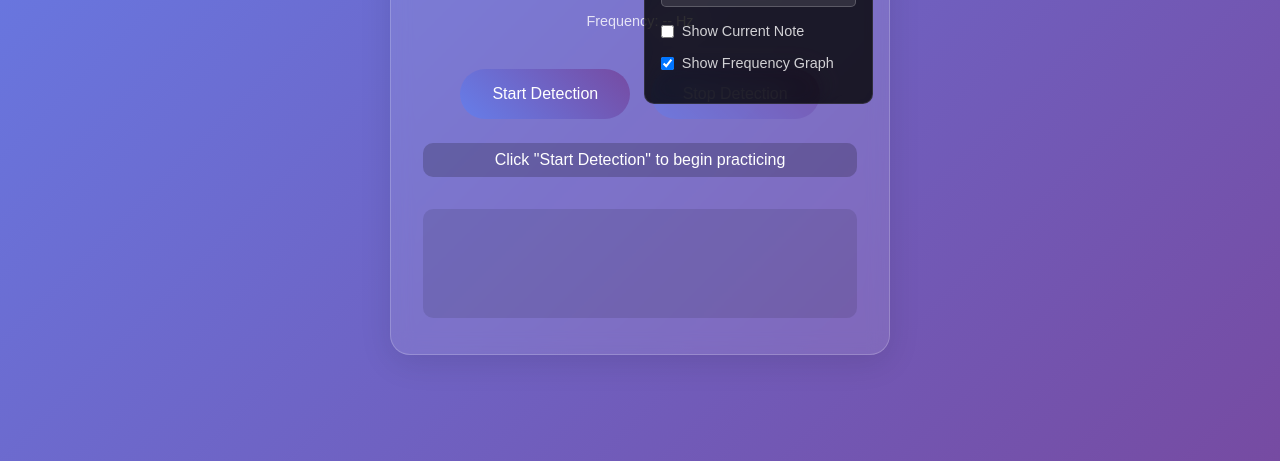
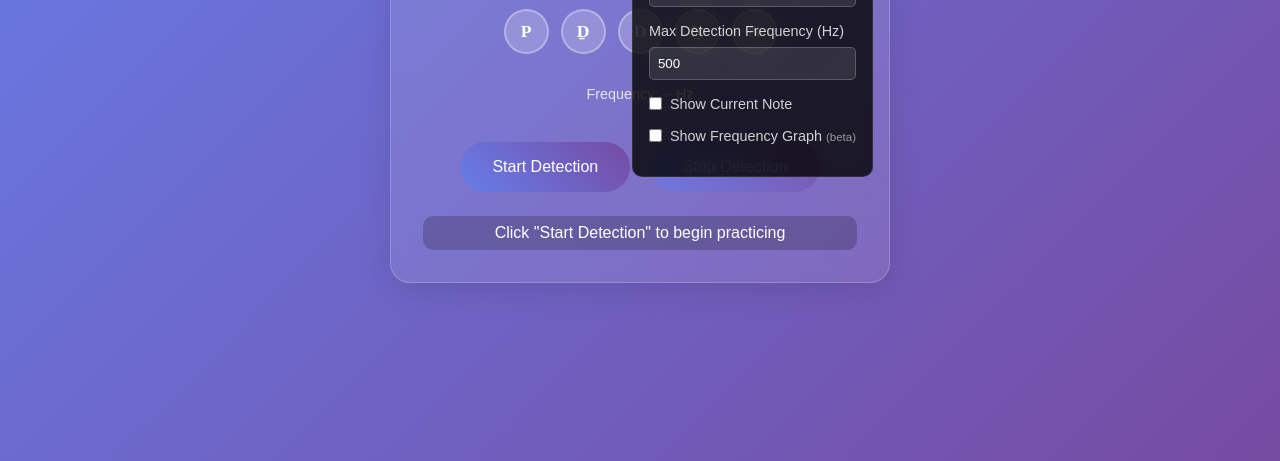
Before and after one commit to bluejay-creators/sargam-riyaz, a website: page index.html in a window 1280 px wide. Both pictures are taken after a click on the button "⚙️". Shown: the part 339-800 px from the top of the page. Drawn offline with Linux system fonts and the light colour scheme.

Commit message:
Frequency graph off by default and visibility fix

```diff
--- a/index.html
+++ b/index.html
@@ -259,8 +259,8 @@
             </div>
             <div class="settings-group">
                 <div class="checkbox-group">
-                    <input type="checkbox" id="showGraph" checked onchange="toggleVisibility('frequencyGraph', this.checked)">
-                    <label for="showGraph">Show Frequency Graph</label>
+                    <input type="checkbox" id="showGraph" onchange="toggleVisibility('frequencyGraph', this.checked)">
+                    <label for="showGraph">Show Frequency Graph <span style="font-size: 0.8em; opacity: 0.7;">(beta)</span></label>
                 </div>
             </div>
         </div>
@@ -296,7 +296,7 @@
             Click "Start Detection" to begin practicing
         </div>
 
-        <canvas id="frequencyGraph" width="480" height="120" style="margin-top:2rem; width:100%; max-width:480px; background:rgba(0,0,0,0.1); border-radius:10px;"></canvas>
+        <canvas id="frequencyGraph" class="hidden" width="480" height="120" style="margin-top:2rem; width:100%; max-width:480px; background:rgba(0,0,0,0.1); border-radius:10px;"></canvas>
     </div>
     <script src="dist/sargam.js"></script>
 </body>
--- a/package.json
+++ b/package.json
@@ -1,4 +1,8 @@
 {
+  "scripts": {
+    "build": "tsc",
+    "watch": "tsc --watch"
+  },
   "devDependencies": {
     "typescript": "^5.8.3"
   }
--- a/sargam.ts
+++ b/sargam.ts
@@ -19,13 +19,6 @@ function toggleVisibility(elementId: string, show: boolean): void {
             element.classList.remove('hidden');
         } else {
             element.classList.add('hidden');
-        }
-    }
-    // If it's the graph, also hide its container
-    if (elementId === 'frequencyGraph') {
-        const container = element?.parentElement;
-        if (container) {
-            container.style.display = show ? 'block' : 'none';
         }
     }
 }
```
Also changed, not shown: dist/sargam.js, sargam-riyaz.html (added), sargam.js (added).
